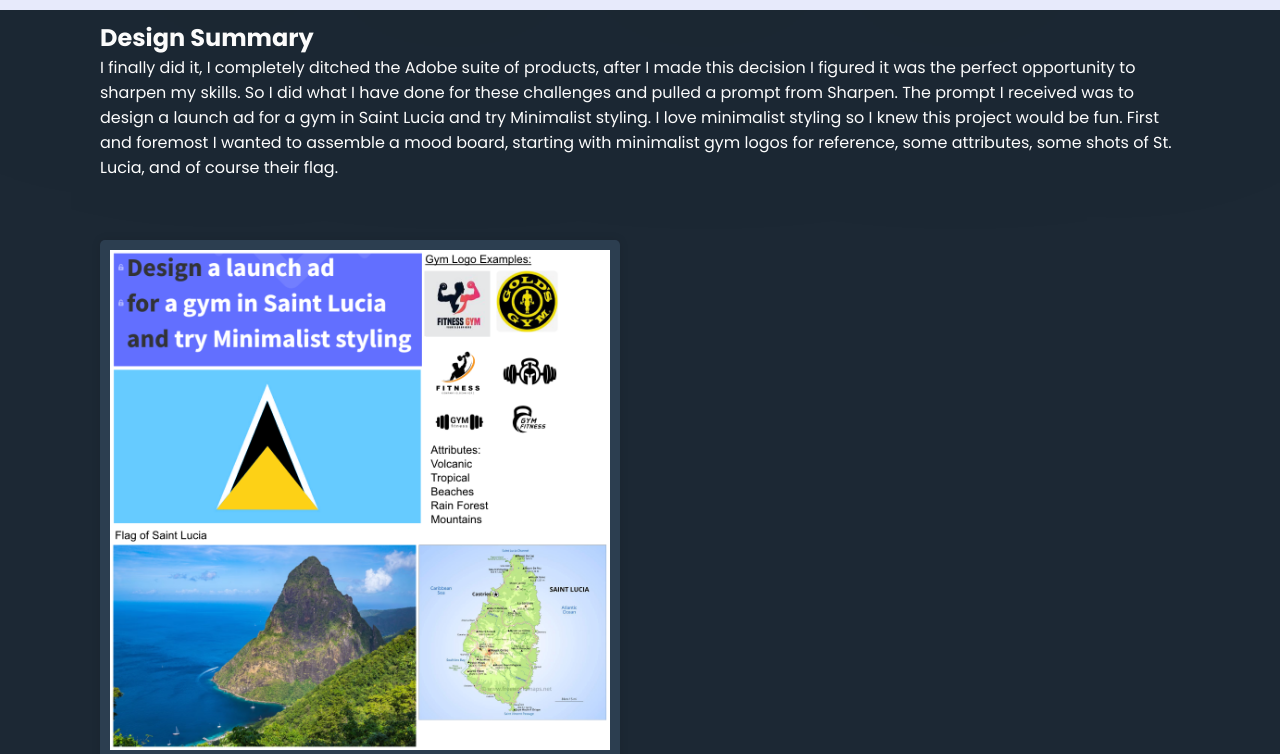
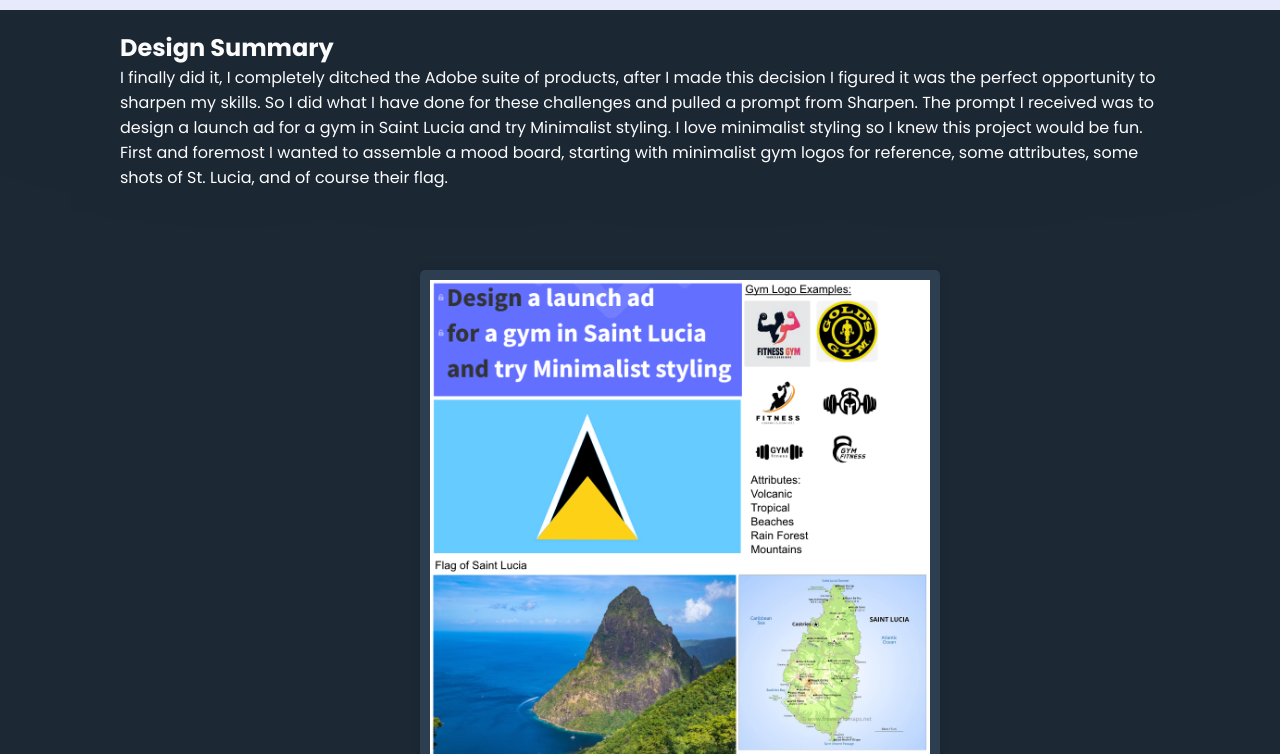
Before and after one commit to JonahKragtGD/Elevate-Minimalist-Launch-Ad, a plain HTML site: page index.html in a window 1280 px wide. Shown: the part 60-814 px from the top of the page. Drawn offline with Linux system fonts and the light colour scheme; a script that the page names is missing.

Commit message:
Update style.css
Updated to add centering to the divs

```diff
--- a/Resources/CSS/style.css
+++ b/Resources/CSS/style.css
@@ -36,12 +36,17 @@ body::-webkit-scrollbar-thumb {
 .container {
 
     padding: 20px 20px 20px 100px;
-    display: inline-flex;
+    display: flex;
     flex-wrap: wrap;
     justify-content: center;
-    align-items: center;
-    align-content: space-evenly;
   }
+  .container-overall {
+    display: flex;
+    flex-wrap: wrap;
+    justify-content: center;
+    gap: 20px;
+    padding: 20px;
+}
 
 html {
   background: #1c2834;
@@ -93,7 +98,7 @@ header {
   }
   .summary {
 
-    padding: 20px 100px;
+    padding: 50px 100px 20px;
     text-align: left;
     margin: 20px 0;
   }
@@ -116,7 +121,8 @@ header {
     box-shadow: 0px 0px 10px rgba(0, 0, 0, 0.1);
     border-radius: 5px;
     width: auto;
-    align-content: center;
+    text-align: center;
+
   }
   .summary-photo {
     height: 500px;
@@ -140,10 +146,9 @@ header {
   .process-container {
     background-color: #2c3e50;
     padding: 10px;
-    text-align: left;
+    text-align: center;
     box-shadow: 0px 0px 10px rgba(0, 0, 0, 0.1);
     border-radius: 5px;
-    width: auto;
   }
   .process-photo {
   height: 300px;
```
